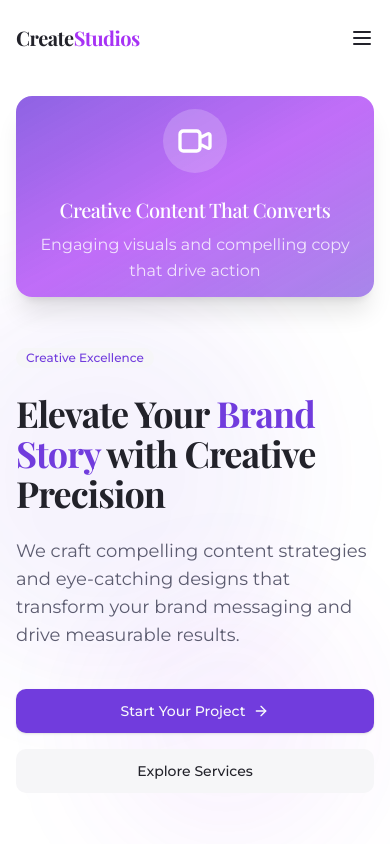
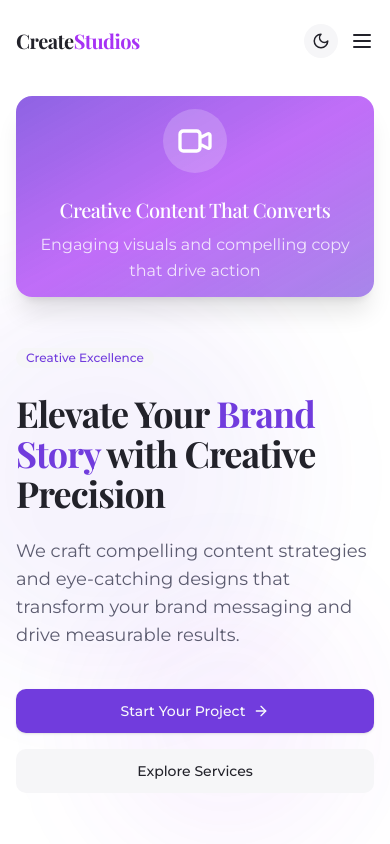
Before and after one commit to Vikassinghrathor/creative-capture-page, a React (Vite) app: page / in a window 390 px wide. Shown: the top 844 px of the page. Built offline with nearby package versions, Linux system fonts and the light colour scheme.

Commit message:
Implement dark/light mode toggle
Adds dark mode and light mode functionality with a toggle button in the header.

```diff
--- a/src/App.tsx
+++ b/src/App.tsx
@@ -1,8 +1,10 @@
+
 import { Toaster } from "@/components/ui/toaster";
 import { Toaster as Sonner } from "@/components/ui/sonner";
 import { TooltipProvider } from "@/components/ui/tooltip";
 import { QueryClient, QueryClientProvider } from "@tanstack/react-query";
 import { BrowserRouter, Routes, Route } from "react-router-dom";
+import { ThemeProvider } from "./components/ThemeProvider";
 import Index from "./pages/Index";
 import NotFound from "./pages/NotFound";
 
@@ -11,6 +13,7 @@ const queryClient = new QueryClient();
 const App = () => (
   <QueryClientProvider client={queryClient}>
     <TooltipProvider>
+      <ThemeProvider>
         <Toaster />
         <Sonner />
         <BrowserRouter>
@@ -20,6 +23,7 @@ const App = () => (
             <Route path="*" element={<NotFound />} />
           </Routes>
         </BrowserRouter>
+      </ThemeProvider>
     </TooltipProvider>
   </QueryClientProvider>
 );
--- a/src/components/Header.tsx
+++ b/src/components/Header.tsx
@@ -1,11 +1,13 @@
 
 import { useState, useEffect } from 'react';
-import { Menu, X } from 'lucide-react';
+import { Menu, X, Sun, Moon } from 'lucide-react';
 import { Button } from '@/components/ui/button';
+import { useTheme } from './ThemeProvider';
 
 const Header = () => {
   const [scrolled, setScrolled] = useState(false);
   const [mobileMenuOpen, setMobileMenuOpen] = useState(false);
+  const { theme, toggleTheme } = useTheme();
 
   useEffect(() => {
     const handleScroll = () => {
@@ -27,7 +29,7 @@ const Header = () => {
     <header
       className={`fixed top-0 left-0 right-0 z-50 transition-all duration-300 ${
         scrolled
-          ? 'bg-white/90 backdrop-blur-md shadow-sm py-4'
+          ? 'bg-white/90 dark:bg-foreground/10 backdrop-blur-md shadow-sm py-4'
           : 'bg-transparent py-6'
       }`}
     >
@@ -42,6 +44,16 @@ const Header = () => {
           <a href="#about" className="nav-link">About</a>
           <a href="#testimonials" className="nav-link">Testimonials</a>
           <a href="#contact" className="nav-link">Contact</a>
+
+          {/* Theme Toggle Button */}
+          <button
+            onClick={toggleTheme}
+            className="p-2 rounded-full bg-secondary dark:bg-foreground/10 text-foreground dark:text-primary-foreground ml-2 transition-all hover:bg-muted"
+            aria-label="Toggle theme"
+          >
+            {theme === 'light' ? <Moon size={18} /> : <Sun size={18} />}
+          </button>
+
           <Button
             className="ml-4 px-6 py-6 bg-accent hover:bg-accent/90 text-accent-foreground font-medium shadow-lg hover:shadow-xl transition-all duration-300"
           >
@@ -50,8 +62,18 @@ const Header = () => {
         </nav>
 
         {/* Mobile Menu Button */}
+        <div className="md:hidden flex items-center space-x-3">
+          {/* Mobile Theme Toggle */}
           <button
-          className="md:hidden text-foreground focus:outline-none"
+            onClick={toggleTheme}
+            className="p-2 rounded-full bg-secondary dark:bg-foreground/10 text-foreground dark:text-primary-foreground transition-all hover:bg-muted"
+            aria-label="Toggle theme"
+          >
+            {theme === 'light' ? <Moon size={18} /> : <Sun size={18} />}
+          </button>
+
+          <button
+            className="text-foreground focus:outline-none"
             onClick={toggleMobileMenu}
             aria-label="Toggle menu"
           >
@@ -62,10 +84,11 @@ const Header = () => {
             )}
           </button>
         </div>
+      </div>
 
       {/* Mobile Navigation */}
       <div
-        className={`md:hidden fixed inset-0 z-40 bg-background/95 backdrop-blur-md transform transition-transform duration-300 ease-in-out ${
+        className={`md:hidden fixed inset-0 z-40 bg-background/95 dark:bg-foreground/95 backdrop-blur-md transform transition-transform duration-300 ease-in-out ${
           mobileMenuOpen ? 'translate-x-0' : 'translate-x-full'
         }`}
       >
--- /dev/null
+++ b/src/components/ThemeProvider.tsx
@@ -0,0 +1,53 @@
+
+import { createContext, useContext, useEffect, useState } from "react";
+
+type Theme = "light" | "dark";
+
+type ThemeContextType = {
+  theme: Theme;
+  toggleTheme: () => void;
+};
+
+const ThemeContext = createContext<ThemeContextType | undefined>(undefined);
+
+export function ThemeProvider({ children }: { children: React.ReactNode }) {
+  const [theme, setTheme] = useState<Theme>(() => {
+    // Check for saved theme or system preference
+    if (typeof window !== "undefined") {
+      const savedTheme = window.localStorage.getItem("theme") as Theme;
+      if (savedTheme) return savedTheme;
+
+      const prefersDark = window.matchMedia("(prefers-color-scheme: dark)").matches;
+      return prefersDark ? "dark" : "light";
+    }
+    return "light";
+  });
+
+  useEffect(() => {
+    // Update document with selected theme
+    const root = window.document.documentElement;
+    root.classList.remove("light", "dark");
+    root.classList.add(theme);
+    localStorage.setItem("theme", theme);
+  }, [theme]);
+
+  const toggleTheme = () => {
+    setTheme(prevTheme => prevTheme === "light" ? "dark" : "light");
+  };
+
+  const value = { theme, toggleTheme };
+
+  return (
+    <ThemeContext.Provider value={value}>
+      {children}
+    </ThemeContext.Provider>
+  );
+}
+
+export const useTheme = () => {
+  const context = useContext(ThemeContext);
+  if (context === undefined) {
+    throw new Error("useTheme must be used within a ThemeProvider");
+  }
+  return context;
+};
--- a/src/index.css
+++ b/src/index.css
@@ -36,6 +36,36 @@
     --ring: 260 70% 55%;
 
     --radius: 0.75rem;
+  }
+
+  .dark {
+    --background: 240 10% 8%;
+    --foreground: 0 0% 95%;
+
+    --card: 240 10% 9%;
+    --card-foreground: 0 0% 95%;
+
+    --popover: 240 10% 8%;
+    --popover-foreground: 0 0% 95%;
+
+    --primary: 0 0% 95%;
+    --primary-foreground: 240 10% 8%;
+
+    --secondary: 240 10% 15%;
+    --secondary-foreground: 0 0% 95%;
+
+    --muted: 240 10% 15%;
+    --muted-foreground: 240 5% 65%;
+
+    --accent: 276 91% 58%;
+    --accent-foreground: 0 0% 100%;
+
+    --destructive: 0 62.8% 30.6%;
+    --destructive-foreground: 0 0% 95%;
+
+    --border: 240 10% 20%;
+    --input: 240 10% 20%;
+    --ring: 260 70% 55%;
   }
 }
 
@@ -78,7 +108,7 @@
 
 @layer components {
   .glass-card {
-    @apply bg-white/90 backdrop-blur-lg border border-white/20 shadow-sm;
+    @apply bg-white/90 dark:bg-white/10 backdrop-blur-lg border border-white/20 shadow-sm;
   }
 
   .nav-link {
@@ -175,3 +205,16 @@
 .animate-on-scroll.blur-in-active {
   @apply animate-blur-in;
 }
+
+/* Dark mode specific styles */
+.dark .glass-card {
+  @apply border-gray-800/30;
+}
+
+.dark .btn-primary {
+  @apply bg-accent text-white hover:bg-accent/90;
+}
+
+.dark .nav-link {
+  @apply text-gray-300 hover:text-accent;
+}
```
Lines whose indentation alone changed are shown as unchanged.
